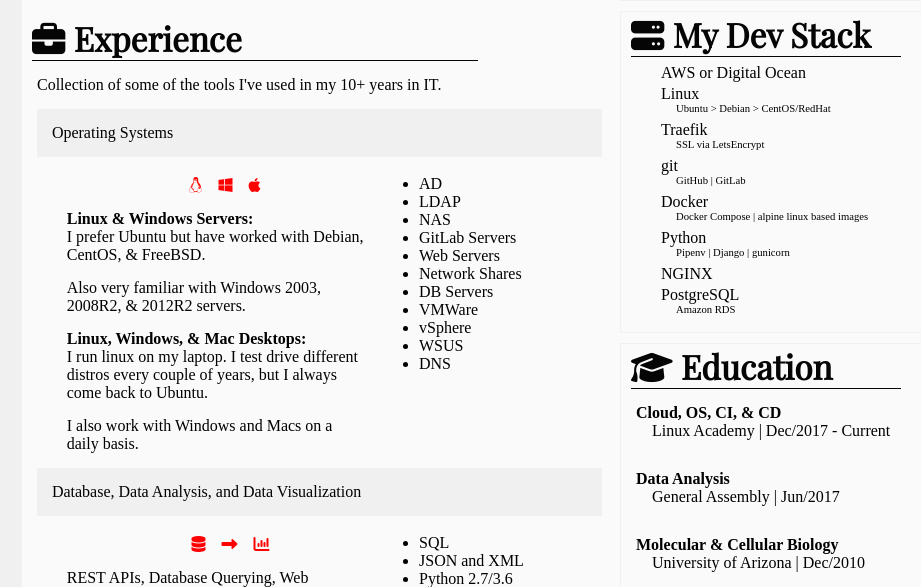
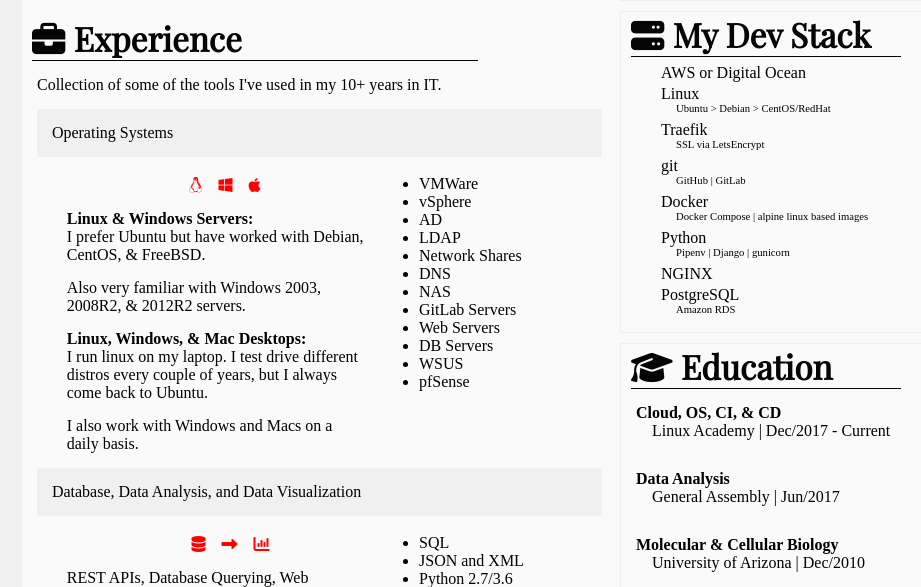
Before and after one commit to khdc-me/ws-kevinharper-v1, a Django app: page /experience/ in a window 1280 px wide. Shown: the part 261-848 px from the top of the page, without its empty margins (138-1059 px from the left). Run offline with Django 3.2, Linux system fonts and the light colour scheme; some libraries are stand-ins or nearby versions.

Commit message:
Reordered right-hand list on OSs section

```diff
--- a/website/templates/experience.html
+++ b/website/templates/experience.html
@@ -274,17 +274,18 @@
         <div class="cols-2-right">
           <br>
           <ul>
+            <li>VMWare</li>
+            <li>vSphere</li>
             <li>AD</li>
             <li>LDAP</li>
+            <li>Network Shares</li>
+            <li>DNS</li>
             <li>NAS</li>
             <li>GitLab Servers</li>
             <li>Web Servers</li>
-            <li>Network Shares</li>
             <li>DB Servers</li>
-            <li>VMWare</li>
-            <li>vSphere</li>
             <li>WSUS</li>
-            <li>DNS</li>
+            <li>pfSense</li>
           </ul>
         </div>
         <div class="cols-2-top">
```
